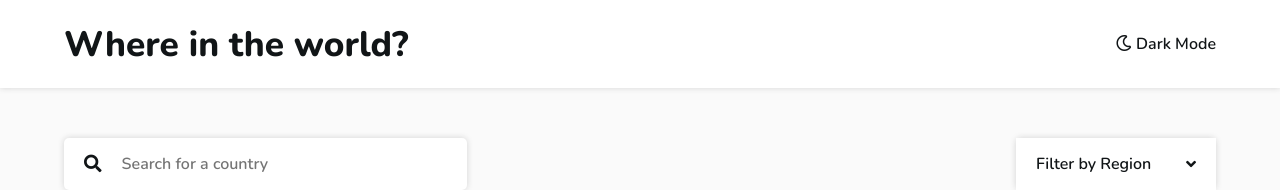
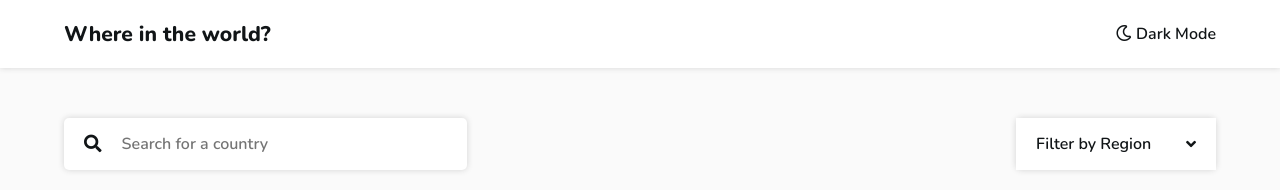
Before and after one commit to TechieStephen/Countriz, a Vue app: page / in a window 1280 px wide. Shown: the top 190 px of the page. Built offline with nearby package versions, Linux system fonts and the light colour scheme; no server answers.

Commit message:
working on font size and layout

```diff
--- a/src/App.vue
+++ b/src/App.vue
@@ -81,10 +81,13 @@ ul{
   list-style: none;
 }
 
+h1, h2{
+  font-size: 1.2em;
+}
+
 main{
   padding: 50px 5%;
 }
-
 
 //Light Mode Setup
 .header,button, select, input, form,
```
